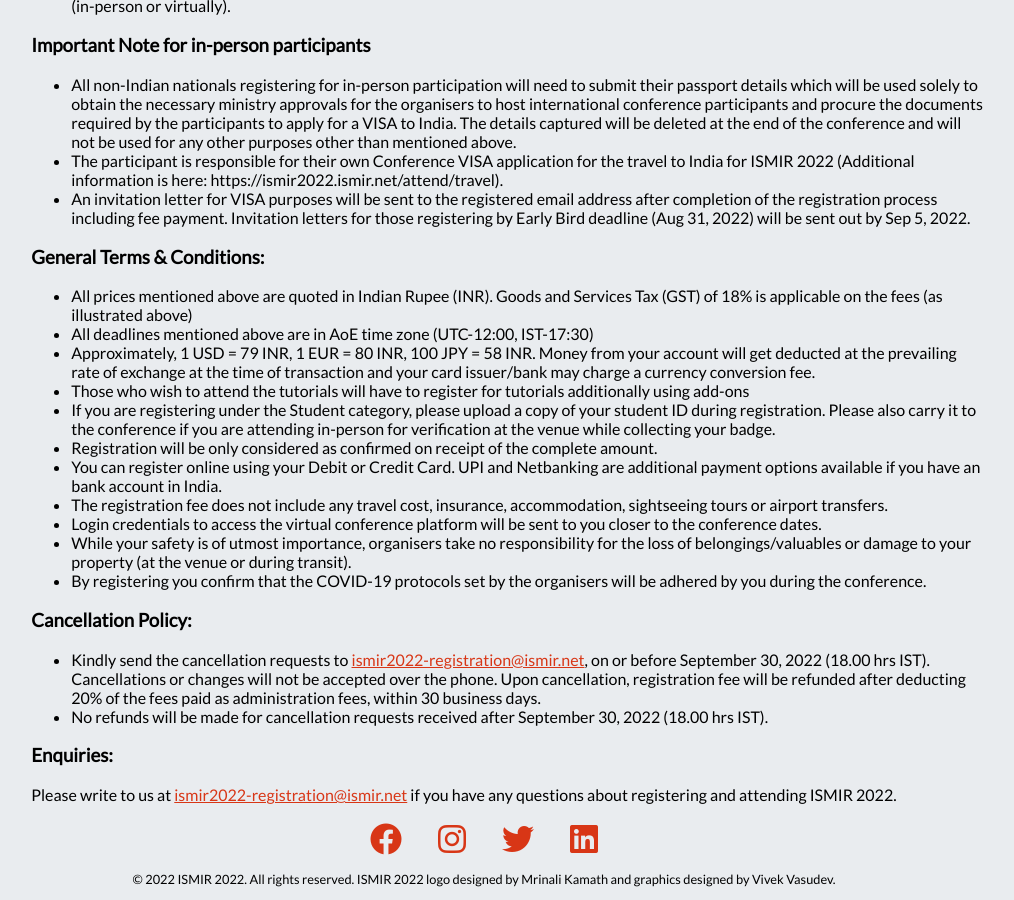
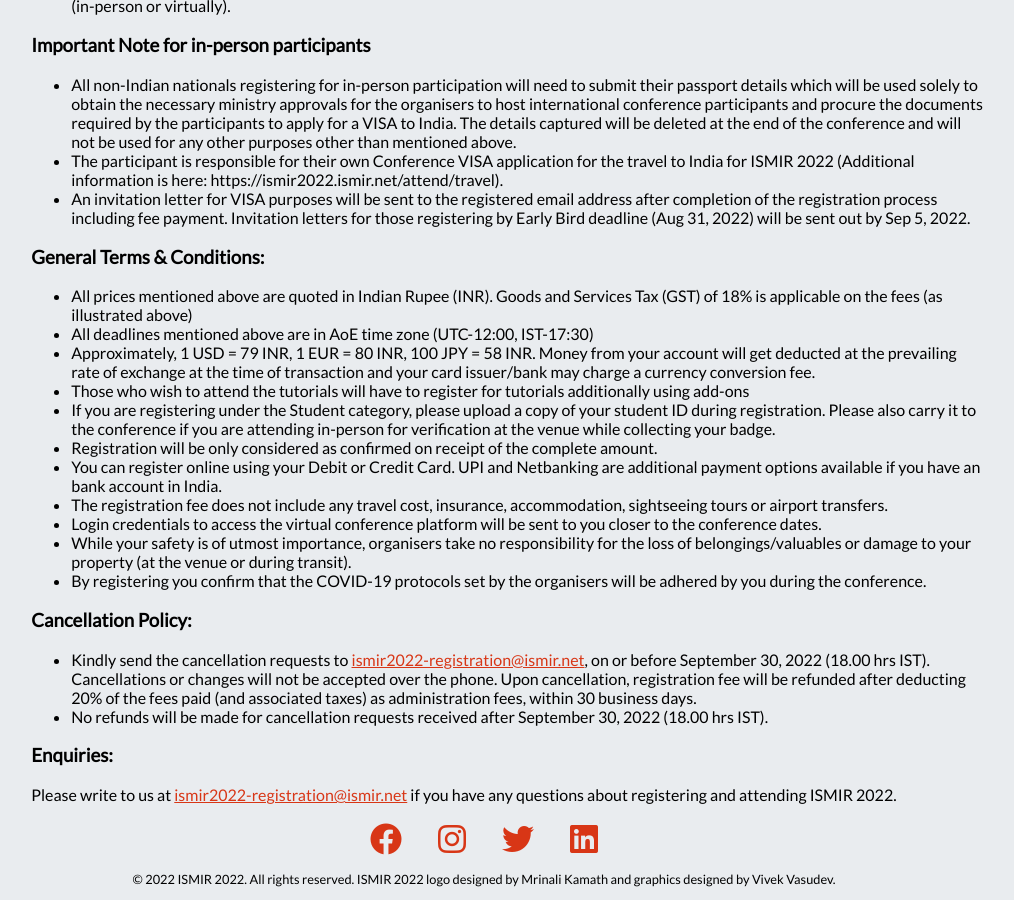
Before and after one commit to ismir2022/ismir2022.github.io, a Jekyll site: the page built from attend/registration_staging.md, in a window 1280 px wide and 900 px high, scrolled down 2209 px. Shown: the whole window, without its empty margins (156-1170 px from the left). Built offline with Jekyll 4.4.1, drawn with Linux system fonts in a browser that asks for light colours; nearby versions of some CDN libraries.

Commit message:
Update registration_staging.md

```diff
--- a/attend/registration_staging.md
+++ b/attend/registration_staging.md
@@ -249,7 +249,7 @@
 * By registering you confirm that the COVID-19 protocols set by the organisers will be adhered by you during the conference.
 
 ### Cancellation Policy:
-* Kindly send the cancellation requests to [ismir2022-registration@ismir.net](mailto:ismir2022-registration@ismir.net), on or before September 30, 2022 (18.00 hrs IST). Cancellations or changes will not be accepted over the phone. Upon cancellation, registration fee will be refunded after deducting 20% of the fees paid as administration fees, within 30 business days.
+* Kindly send the cancellation requests to [ismir2022-registration@ismir.net](mailto:ismir2022-registration@ismir.net), on or before September 30, 2022 (18.00 hrs IST). Cancellations or changes will not be accepted over the phone. Upon cancellation, registration fee will be refunded after deducting 20% of the fees paid (and associated taxes) as administration fees, within 30 business days.
 * No refunds will be made for cancellation requests received after September 30, 2022 (18.00 hrs IST).
 
 ### Enquiries:
```
